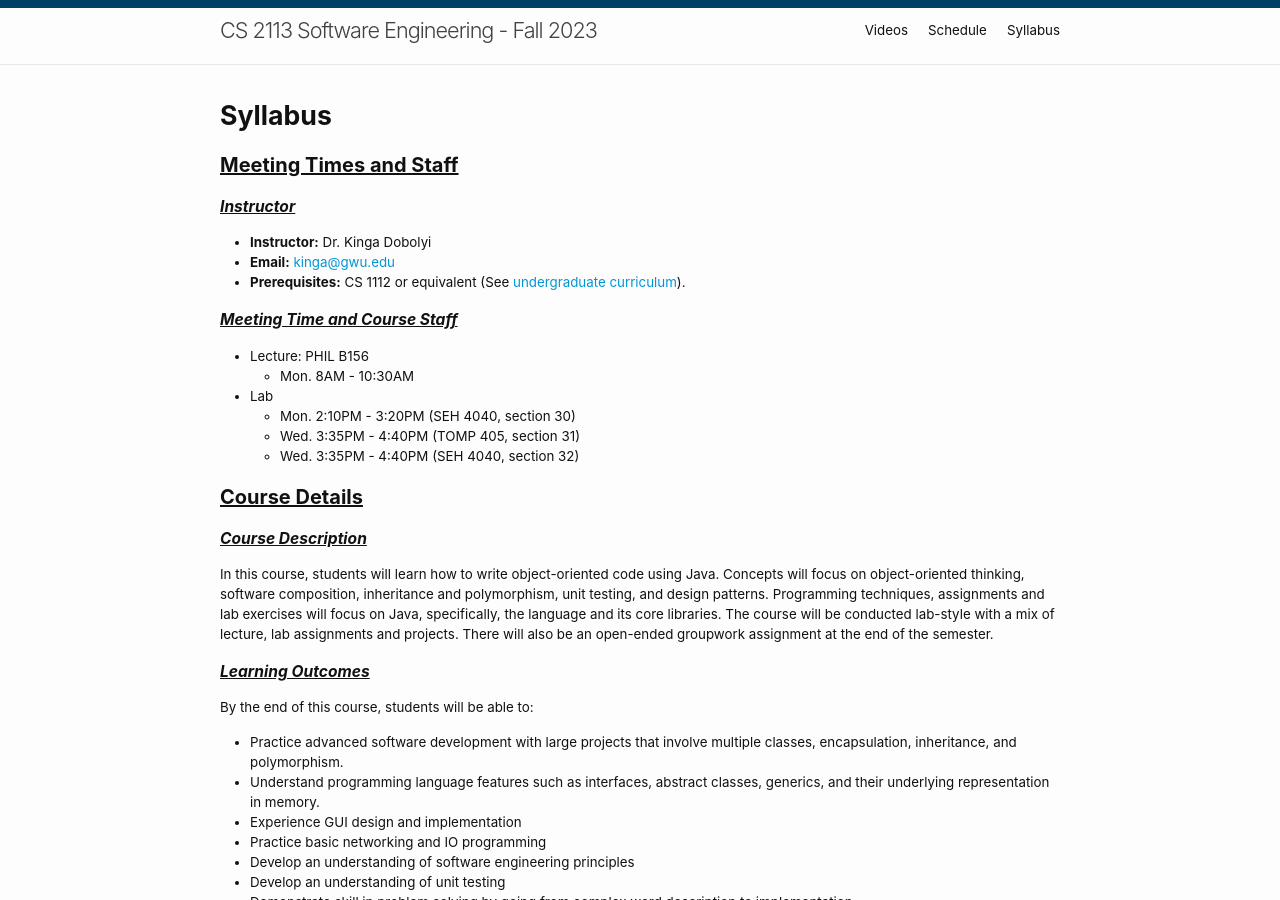
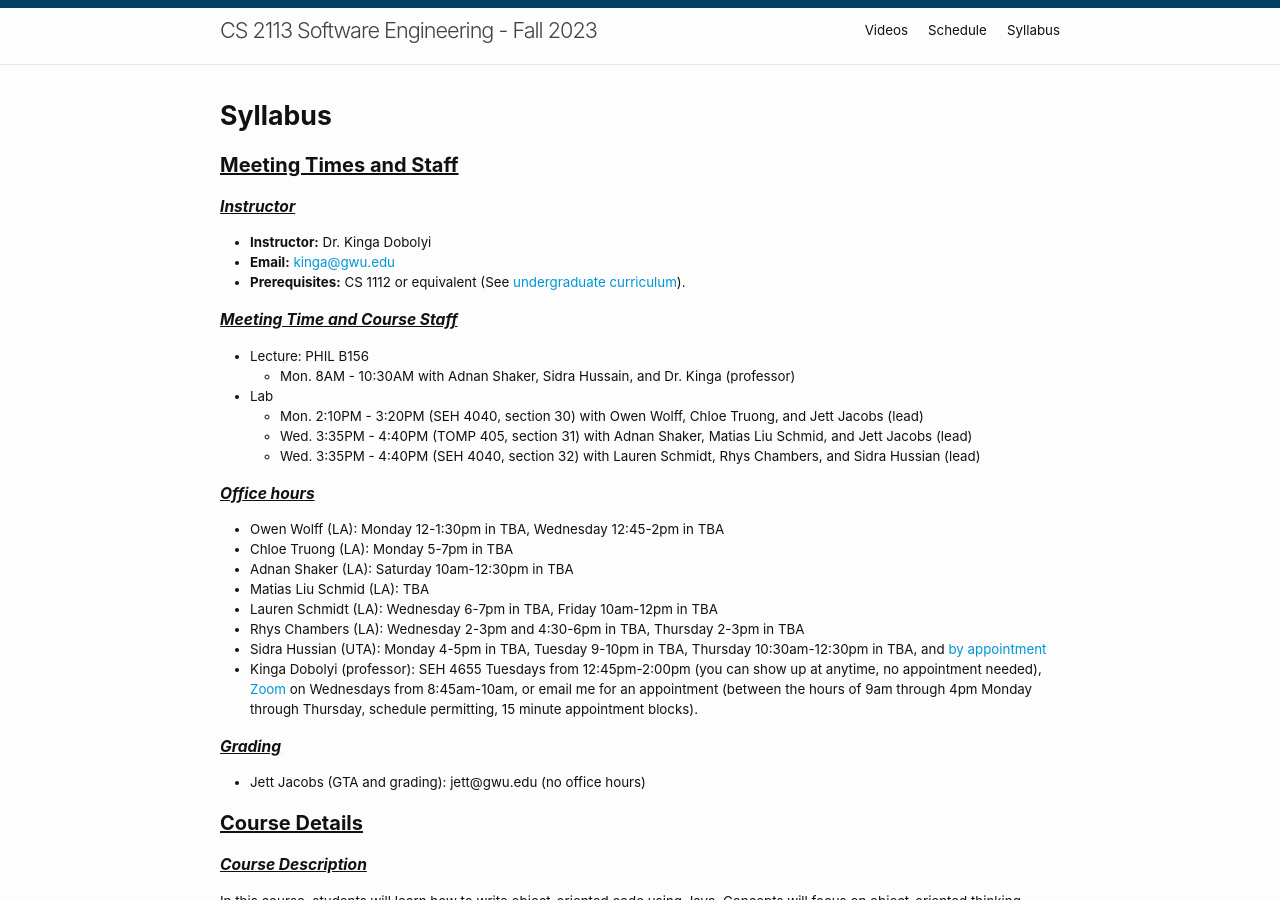
Before and after one commit to cs2113-f23/cs2113-f23.github.io, a Jekyll site: the page built from syllabus.md, in a window 1280 px wide and 900 px high. Built offline with Jekyll 4.4.1, drawn with Linux system fonts in a browser that asks for light colours.

Commit message:
syllabus

```diff
--- a/syllabus.md
+++ b/syllabus.md
@@ -21,11 +21,24 @@ aside:
 ### Meeting Time and Course Staff
 
 * Lecture: PHIL B156
-  * Mon. 8AM - 10:30AM
+  * Mon. 8AM - 10:30AM with Adnan Shaker, Sidra Hussain, and Dr. Kinga (professor)
 * Lab
-  * Mon. 2:10PM - 3:20PM (SEH 4040, section 30)
-  * Wed. 3:35PM - 4:40PM (TOMP 405, section 31)
-  * Wed. 3:35PM - 4:40PM (SEH 4040, section 32)
+  * Mon. 2:10PM - 3:20PM (SEH 4040, section 30) with Owen Wolff, Chloe Truong, and Jett Jacobs (lead)
+  * Wed. 3:35PM - 4:40PM (TOMP 405, section 31) with Adnan Shaker, Matias Liu Schmid, and Jett Jacobs (lead)
+  * Wed. 3:35PM - 4:40PM (SEH 4040, section 32) with Lauren Schmidt, Rhys Chambers, and Sidra Hussian (lead)
+
+### Office hours
+* Owen Wolff (LA): Monday 12-1:30pm in TBA, Wednesday 12:45-2pm in TBA
+* Chloe Truong (LA): Monday 5-7pm in TBA
+* Adnan Shaker (LA): Saturday 10am-12:30pm in TBA
+* Matias Liu Schmid (LA): TBA
+* Lauren Schmidt (LA): Wednesday 6-7pm in TBA, Friday 10am-12pm in TBA
+* Rhys Chambers (LA): Wednesday 2-3pm and 4:30-6pm in TBA, Thursday 2-3pm in TBA
+* Sidra Hussian (UTA): Monday 4-5pm in TBA, Tuesday 9-10pm in TBA, Thursday 10:30am-12:30pm in TBA, and [by appointment](https://calendly.com/sidramhussain/csci-2113-uta-office-hours-by-appointment )
+* Kinga Dobolyi (professor): SEH 4655 Tuesdays from 12:45pm-2:00pm (you can show up at anytime, no appointment needed), [Zoom](https://gwu-edu.zoom.us/j/6378326351) on Wednesdays from 8:45am-10am, or email me for an appointment (between the hours of 9am through 4pm Monday through Thursday, schedule permitting, 15 minute appointment blocks).
+
+### Grading
+* Jett Jacobs (GTA and grading): jett@gwu.edu (no office hours)
 
 ## Course Details
 
```
Also changed, not shown: index.md (+1 -12 lines).
